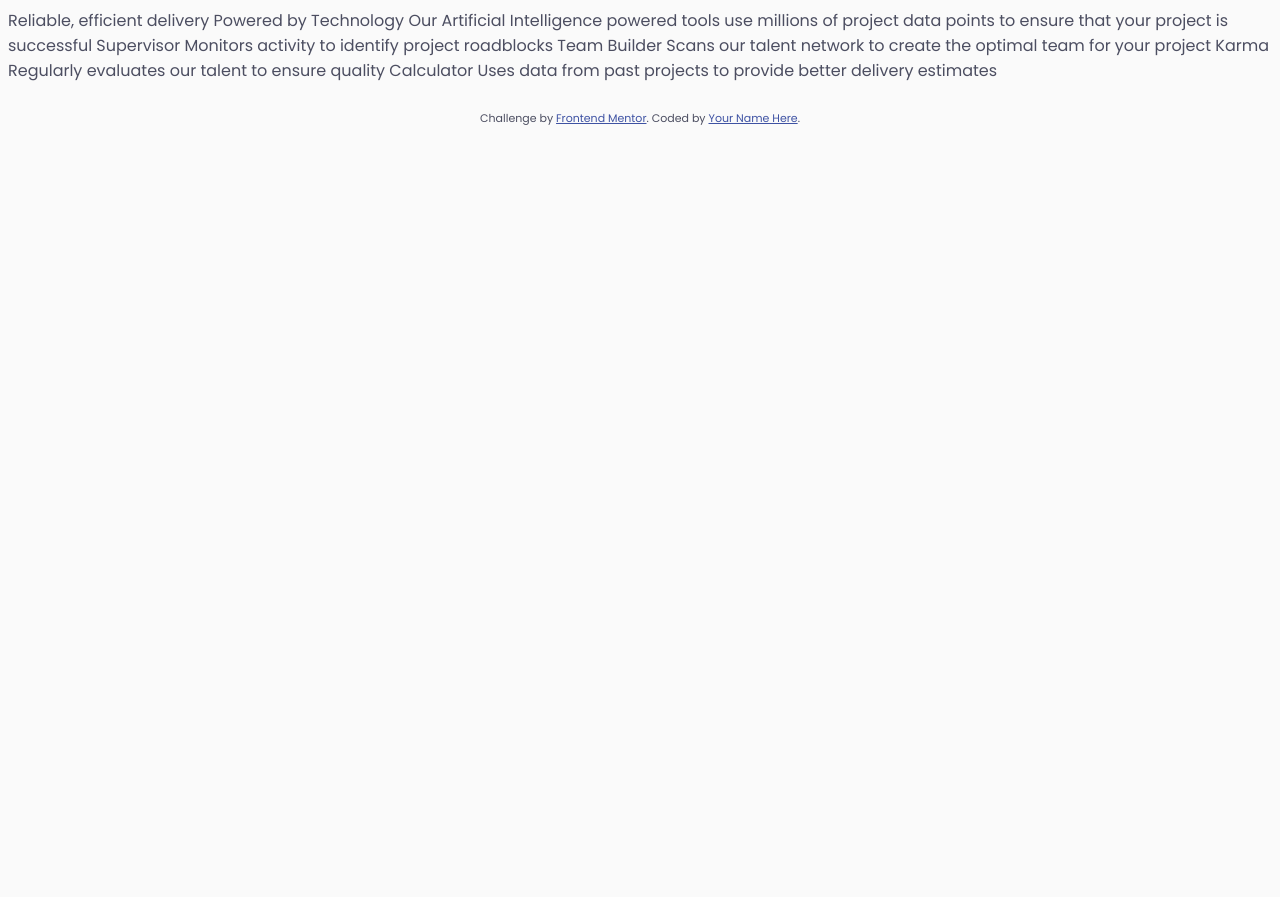
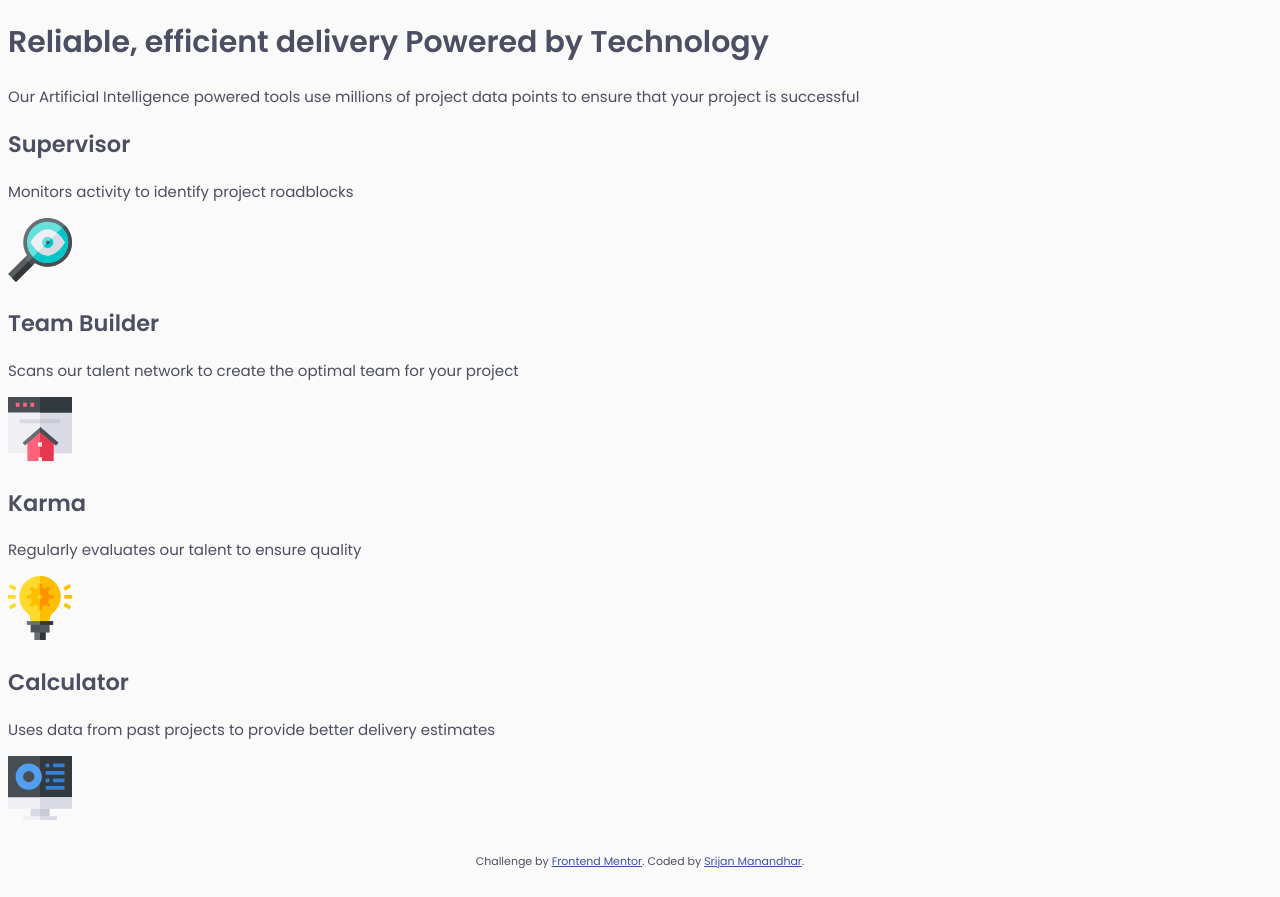
Before and after one commit to srijanss/four-card-feature-section, a website built with Vite: page index.html in a window 1280 px wide. Before the commit the page ends 800 px from the top, so only its background shows below. Built offline with nearby package versions, Linux system fonts and the light colour scheme.

Commit message:
Added html elements and base styles

```diff
--- a/css/styles.css
+++ b/css/styles.css
@@ -28,6 +28,11 @@ body {
   color: var(--very-dark-blue);
 }
 
+main {
+  width: 100%;
+  font-size: 0.9375rem;
+}
+
 .attribution {
   font-size: 11px;
   text-align: center;
--- a/index.html
+++ b/index.html
@@ -21,20 +21,68 @@
     <title>Frontend Mentor | Four card feature section</title>
   </head>
   <body>
-    Reliable, efficient delivery Powered by Technology Our Artificial
-    Intelligence powered tools use millions of project data points to ensure
-    that your project is successful Supervisor Monitors activity to identify
-    project roadblocks Team Builder Scans our talent network to create the
-    optimal team for your project Karma Regularly evaluates our talent to ensure
-    quality Calculator Uses data from past projects to provide better delivery
-    estimates
+    <main class="page">
+      <h1 class="page__heading">
+        <span class="page__heading--light">Reliable, efficient delivery</span>
+        <span class="page__heading--semi-bold">Powered by Technology </span>
+      </h1>
+      <p class="page__description">
+        Our Artificial Intelligence powered tools use millions of project data
+        points to ensure that your project is successful
+      </p>
+      <section class="page__section">
+        <h2>Supervisor</h2>
+        <p>Monitors activity to identify project roadblocks</p>
+        <img
+          src="./images/icon-supervisor.svg"
+          width="64"
+          height="64"
+          alt="Supervisor icon"
+        />
+      </section>
+      <section class="page__section">
+        <h2>Team Builder</h2>
+        <p>
+          Scans our talent network to create the optimal team for your project
+        </p>
+        <img
+          src="./images/icon-team-builder.svg"
+          width="64"
+          height="64"
+          alt="Team builder icon"
+        />
+      </section>
+      <section class="page__section">
+        <h2>Karma</h2>
+        <p>Regularly evaluates our talent to ensure quality</p>
+        <img
+          src="./images/icon-karma.svg"
+          width="64"
+          height="64"
+          alt="Karma icon"
+        />
+      </section>
+      <section class="page__section">
+        <h2>Calculator</h2>
+        <p>Uses data from past projects to provide better delivery estimates</p>
+        <img
+          src="./images/icon-calculator.svg"
+          width="64"
+          height="64"
+          alt="Calculator icon"
+        />
+      </section>
+    </main>
 
     <footer>
       <p class="attribution">
         Challenge by
         <a href="https://www.frontendmentor.io?ref=challenge" target="_blank"
           >Frontend Mentor</a
-        >. Coded by <a href="#">Your Name Here</a>.
+        >. Coded by
+        <a href="https://github.com/srijanss" target="_blank"
+          >Srijan Manandhar</a
+        >.
       </p>
     </footer>
   </body>
```
